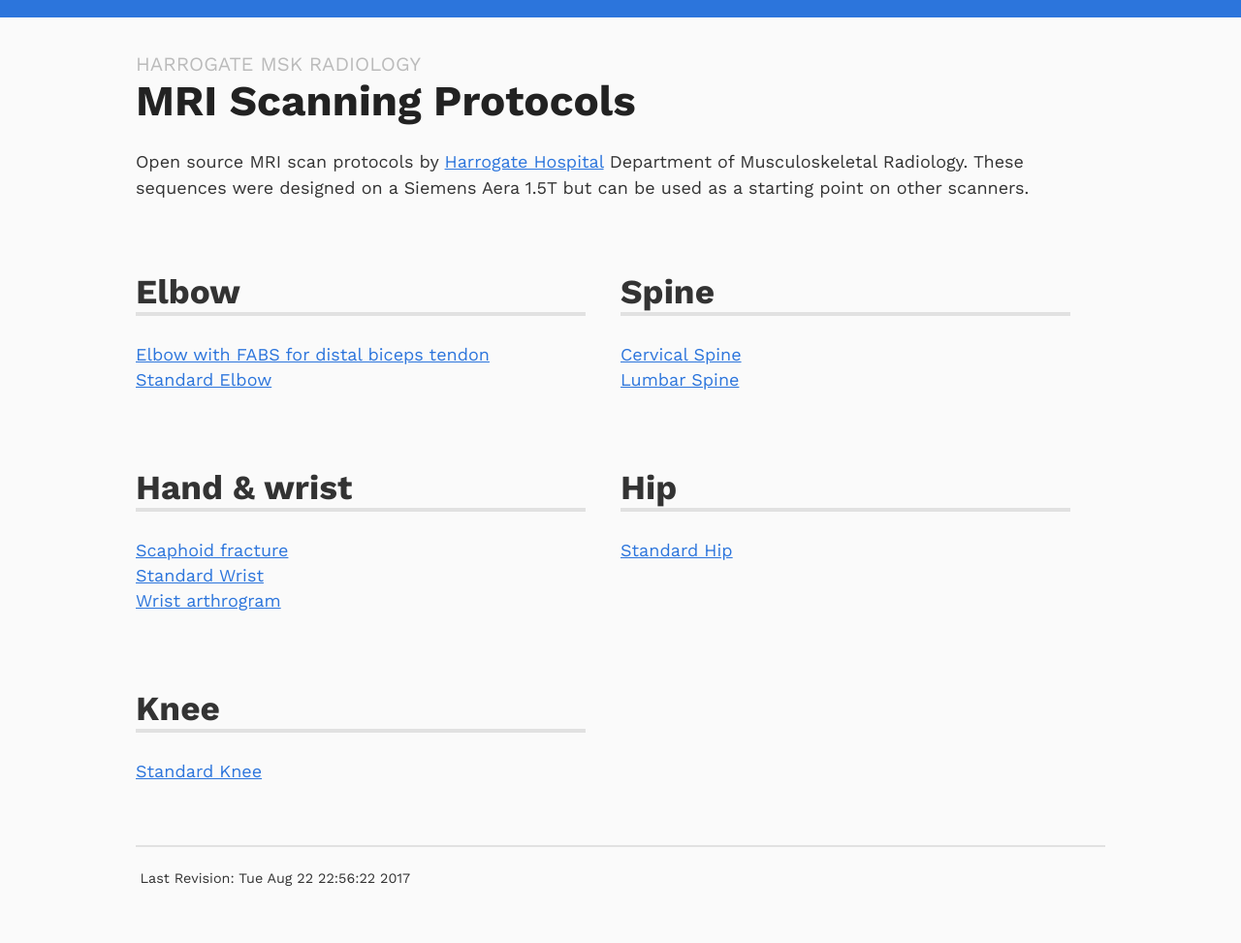
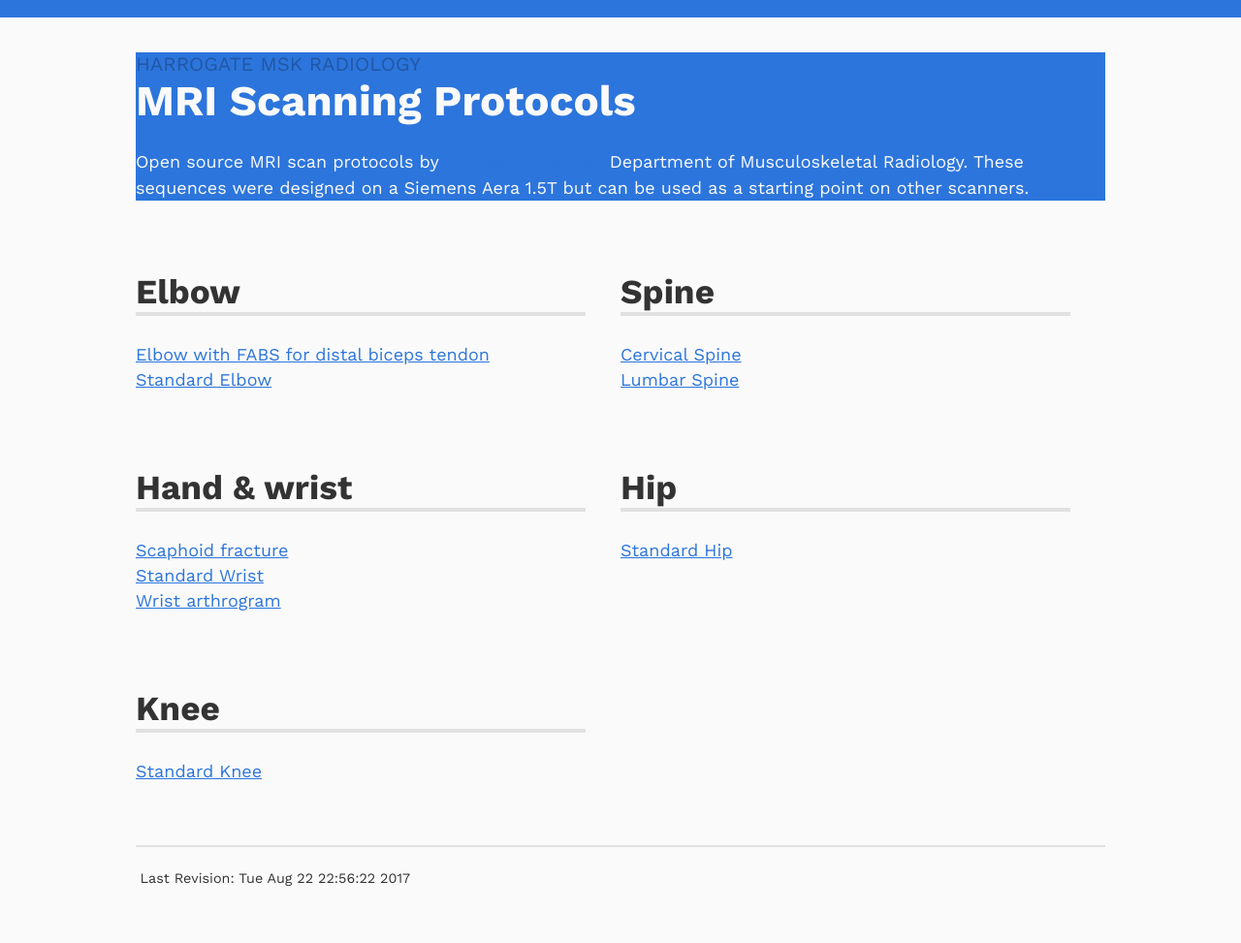
Before and after one commit to harrogatemsk/harrogatemsk.github.io, a Jekyll site: the page built from index.html, in a window 1280 px wide. Shown: the whole page at 97% size. Built offline with Jekyll 4.4.1, drawn with Linux system fonts in a browser that asks for light colours.

Commit message:
Update style.scss

```diff
--- a/assets/css/style.scss
+++ b/assets/css/style.scss
@@ -2,6 +2,7 @@
 ---
 
 $primary_color: #2C75DC;
+$header_text_color: #fafafa;
 
 html {font-size: 1.125em;}
 
@@ -77,8 +78,12 @@ code {
 	max-width: 1000px;
 }
 
-header h1 a { color: #222; text-decoration: none; }
-header h1 a:hover { color: #000; text-decoration: underline; }
+header {
+		background-color: $primary_color;
+        color: $header_text_color;
+    }
+header h1 a { color: $header_text_color; text-decoration: none; }
+header h1 a:hover { color: darken($header_text_color, 25); text-decoration: underline; }
 @media screen and (max-width: 50em) {
 
 	header h1 {
```
